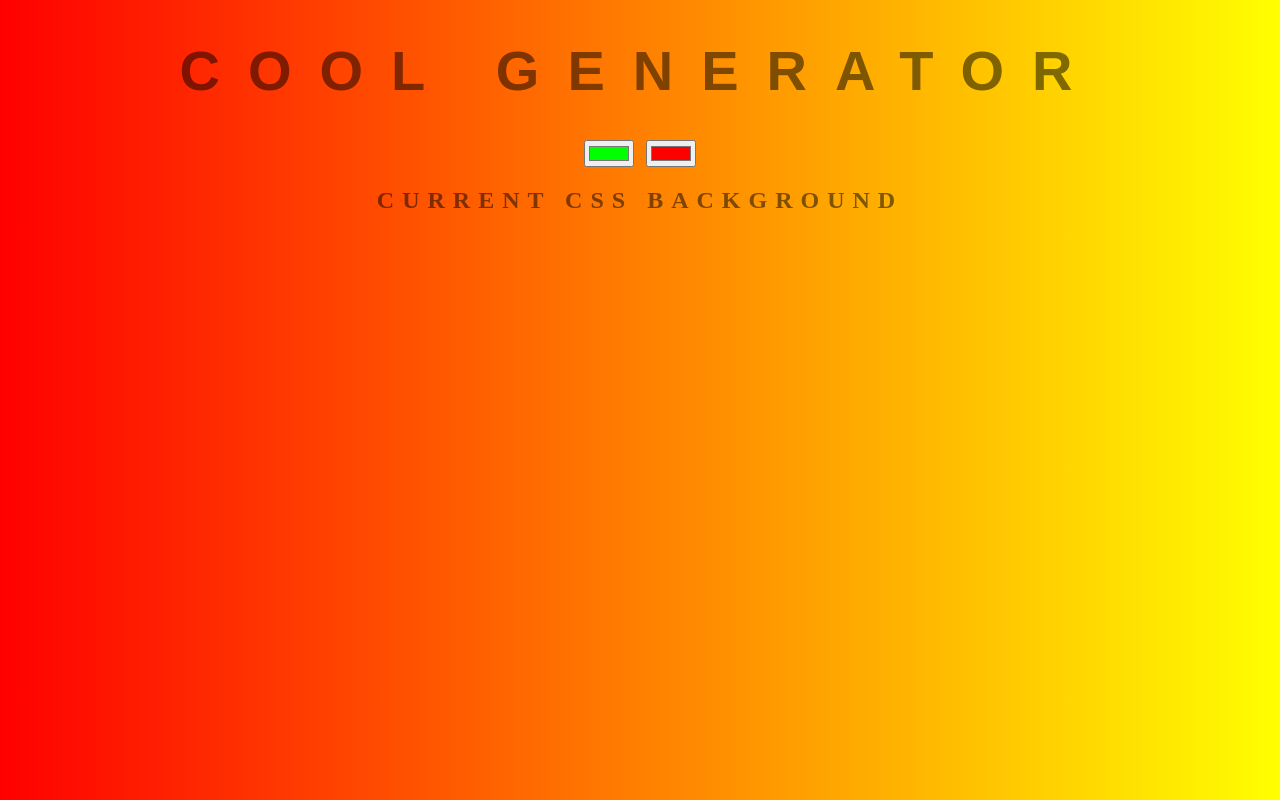
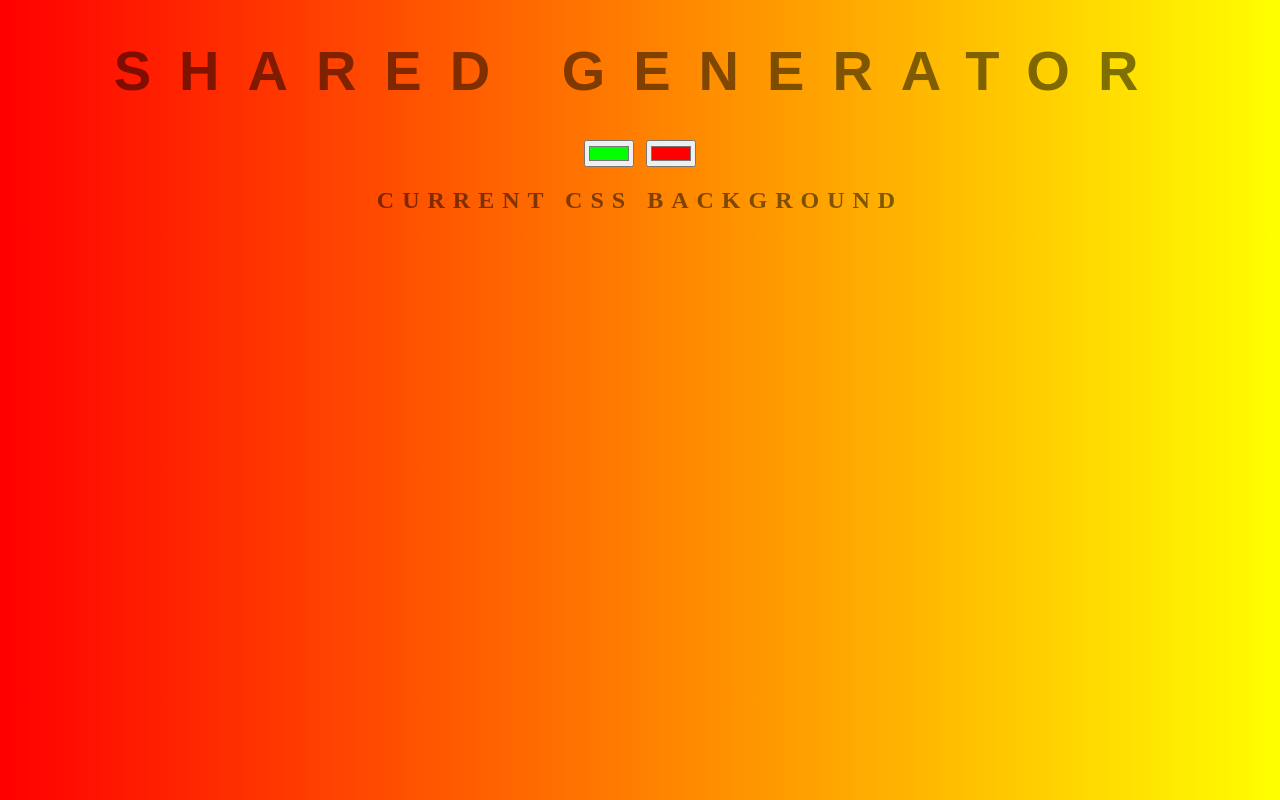
Before and after one commit to Chirag-k91/background-generator, a plain HTML site: page index.html in a window 1280 px wide. Drawn offline with Linux system fonts and the light colour scheme.

Commit message:
change title

```diff
--- a/index.html
+++ b/index.html
@@ -5,7 +5,7 @@
 	<link rel="stylesheet" type="text/css" href="style.css">
 </head>
 <body id="gradient">
-	<h1>Cool Generator</h1>
+	<h1>Shared Generator</h1>
 	<input class="color1" type="color" name="color1" value="#00ff00">
 	<input class="color2" type="color" name="color2" value="#ff0000">
 	<h2>Current CSS Background</h2>
```
